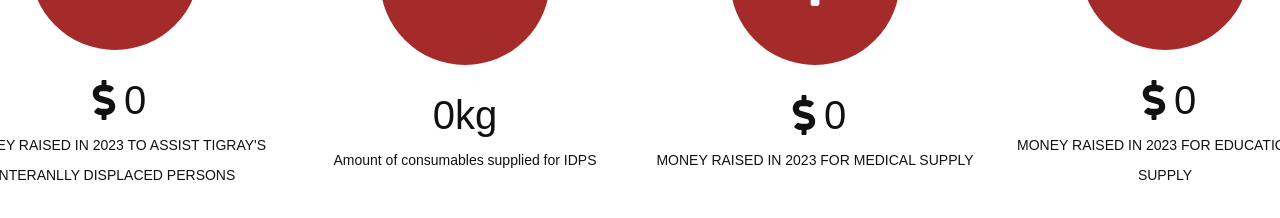
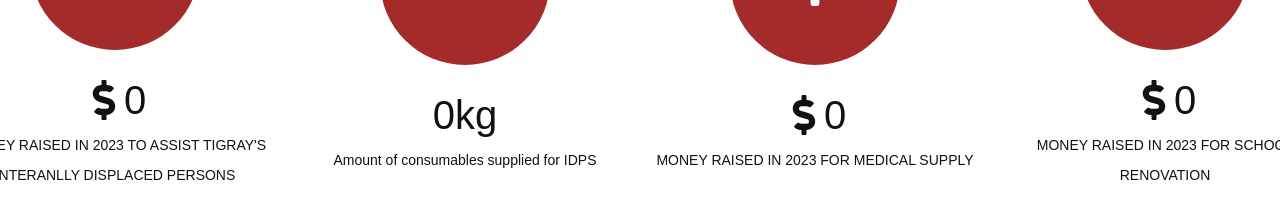
Before and after one commit to AredomLeake/niber-deploy, a Next.js app: page / in a window 1280 px wide. Shown: the part 1700-1918 px from the top of the page. Built offline with nearby package versions, Linux system fonts and the light colour scheme; no server answers.

Commit message:
modified

```diff
--- a/src/app/page.jsx
+++ b/src/app/page.jsx
@@ -121,7 +121,7 @@
             <span>0</span>
           </div>
           <div className={styles.descrip}>
-            <p>MONEY RAISED IN 2023 FOR EDUCATIONAL SUPPLY</p>
+            <p>MONEY RAISED IN 2023 FOR SCHOOL RENOVATION</p>
           </div>
         </div>
       </div>
```
